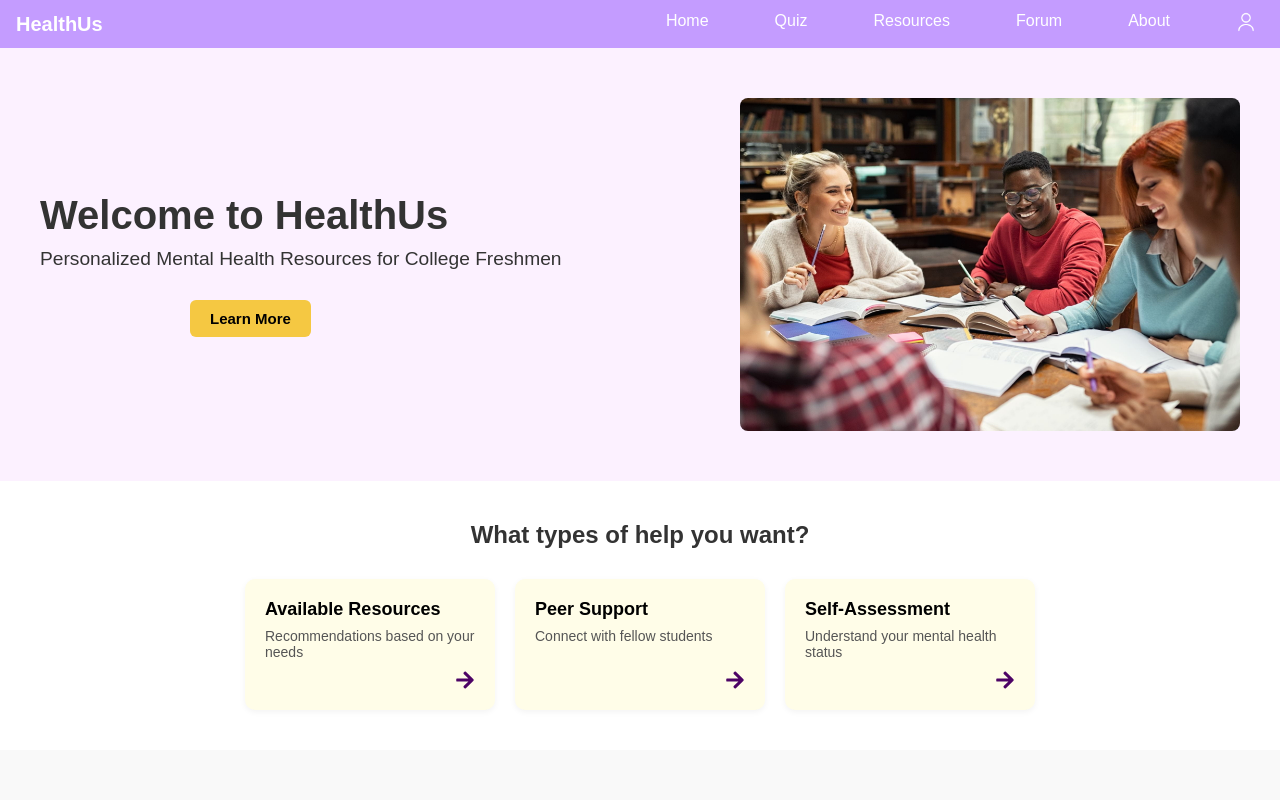
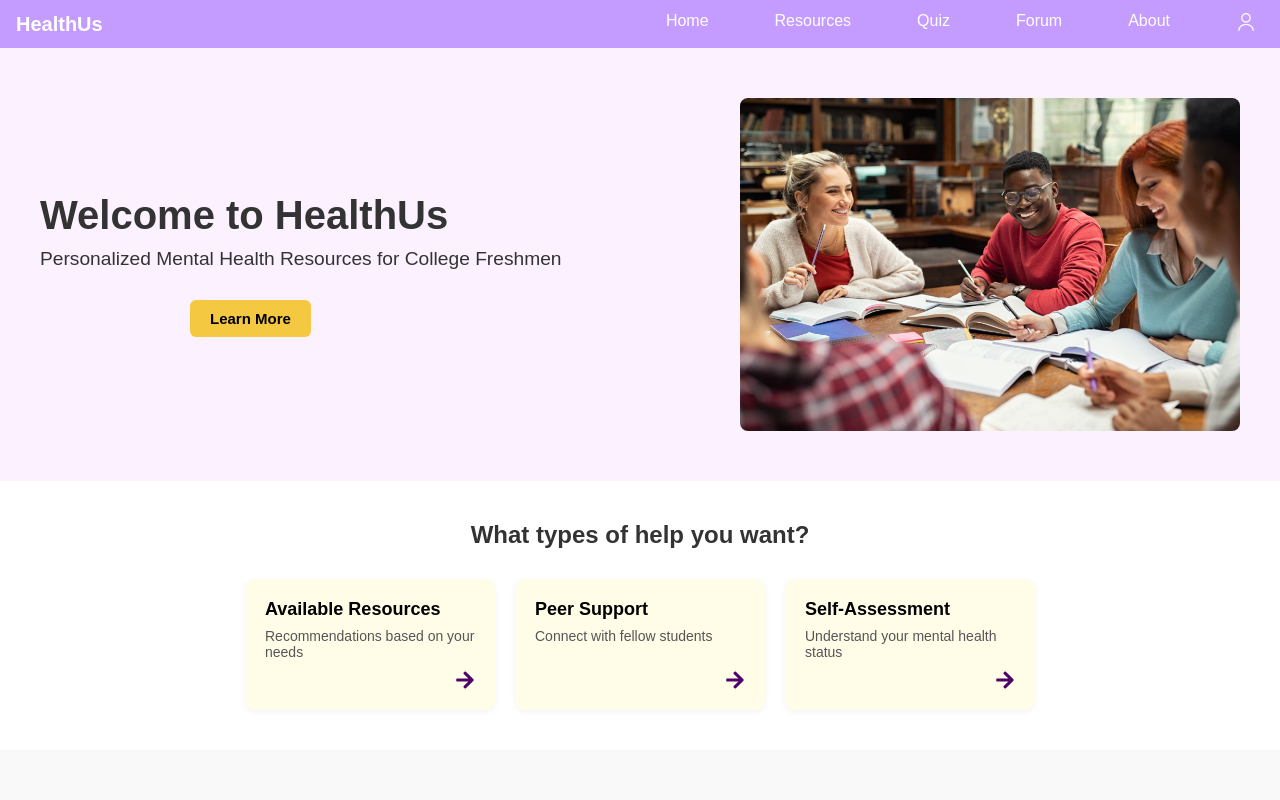
Before and after one commit to lattematics/hotpot, a React (Create React App) app: page / in a window 1280 px wide. Shown: the top 800 px of the page. Built offline with nearby package versions, Linux system fonts and the light colour scheme.

Commit message:
revert back to original nav
Because the quiz recs are on another page so I think this makes more sense

```diff
--- a/src/components/Navbar.jsx
+++ b/src/components/Navbar.jsx
@@ -7,8 +7,8 @@ export default function Navbar() {
       <div className="logo">HealthUs</div>
       <nav className="nav">
         <Link to="/">Home</Link>
+        <Link to="/resources">Resources</Link>
         <Link to="/quiz">Quiz</Link>
-        <Link to="/resources">Resources</Link>
         <Link to="/forum">Forum</Link>
         <Link to="/about">About</Link>
         <Link to="/login"><img className="user" src="/img/user.png" alt="Login" /></Link>
```
